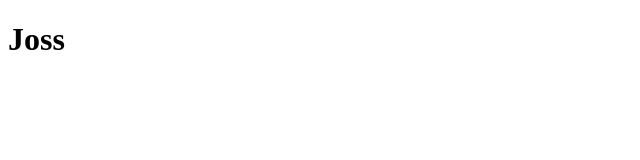
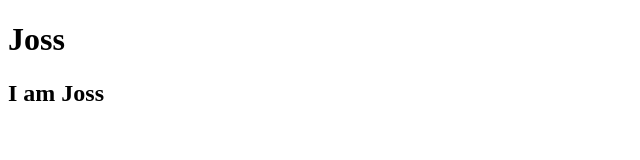
Before and after one commit to fahimfysl/first-project, a plain HTML site: page index.html in a window 1280 px wide. Shown: the whole page, without its empty margins (0-640 px from the left). Drawn offline with Linux system fonts and the light colour scheme.

Commit message:
added a header

```diff
--- a/index.html
+++ b/index.html
@@ -7,5 +7,6 @@
 </head>
 <body>
     <h1>Joss</h1>
+    <h2>I am Joss</h2>
 </body>
 </html>
```
